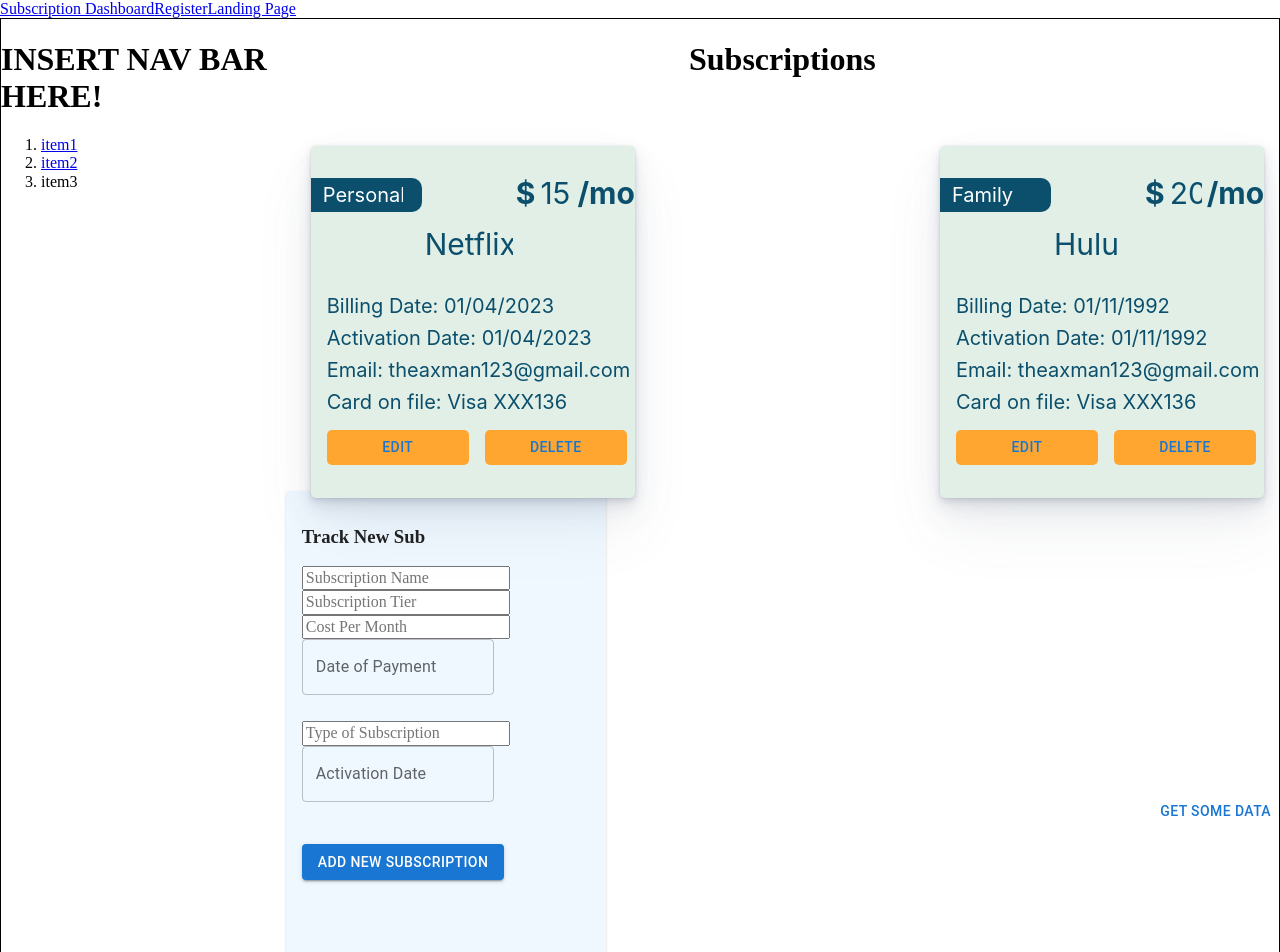
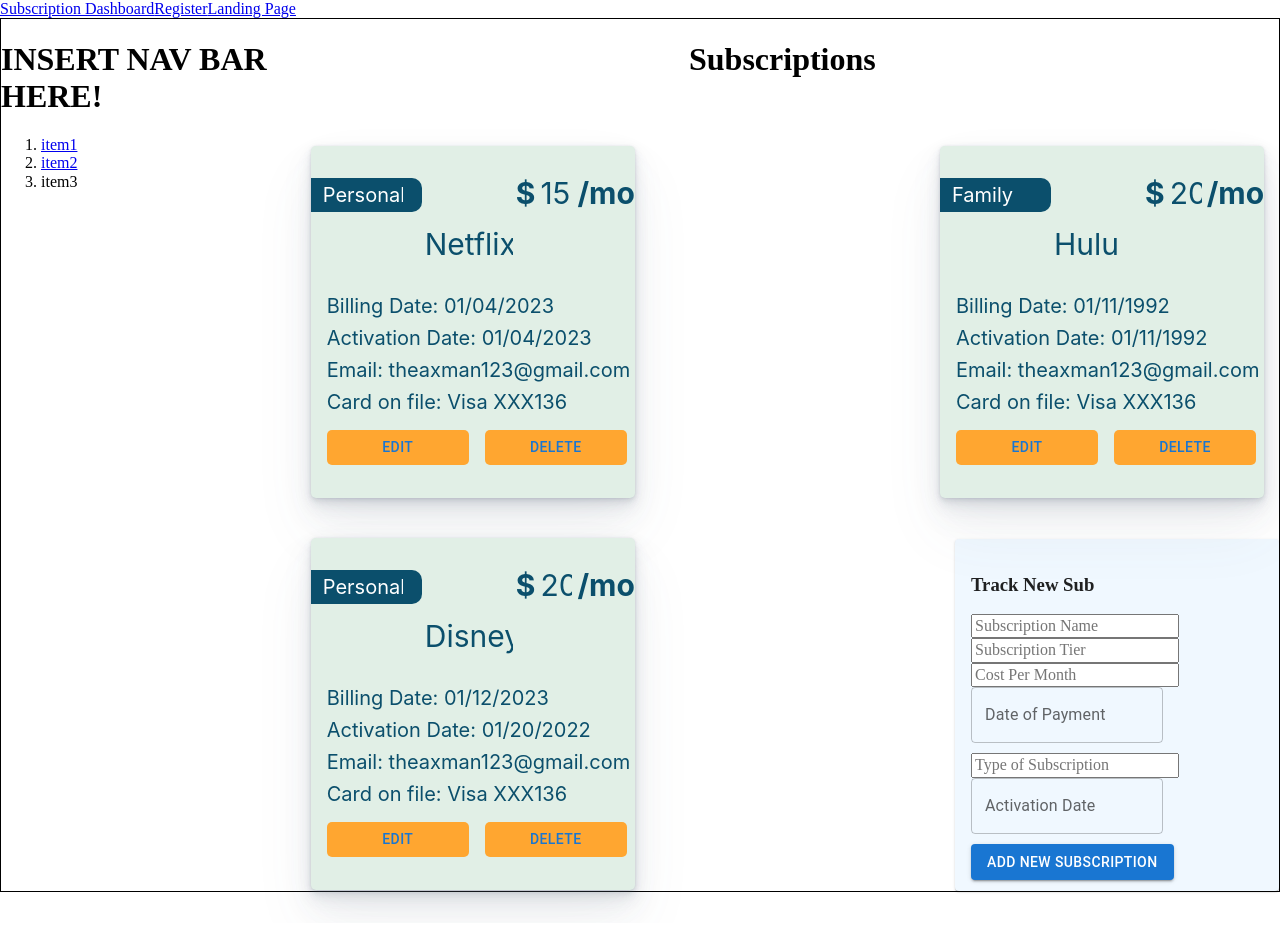
Before and after one commit to Scratch-Tech-Software/Subslify, a React app in the folder client/: page /active in a window 1280 px wide. Shown: the top 952 px of the page. After the commit the page ends 923 px from the top, so only its background shows below. Built offline with nearby package versions, Linux system fonts and the light colour scheme; data requests are answered from the project's data file.

Commit message:
done with CRUD and active page. Need to style track new sub

```diff
--- a/client/db.json
+++ b/client/db.json
@@ -17,6 +17,15 @@
       "paymentDate": "1992-01-11T05:00:00.000Z",
       "subscriptionType": "Family",
       "activationDate": "1992-01-11T05:00:00.000Z"
+    },
+    {
+      "name": "Disney+",
+      "tier": "Family",
+      "cost": "20",
+      "paymentDate": "2023-01-12T05:00:00.000Z",
+      "subscriptionType": "Personal",
+      "activationDate": "2022-01-20T05:00:00.000Z",
+      "id": 3
     }
   ]
 }
--- a/client/src/assets/styles/form-card.scss
+++ b/client/src/assets/styles/form-card.scss
@@ -1,8 +1,13 @@
 .form-card {
   div.MuiPaper-root,
   form {
-    height: 40rem;
-    width: 20rem;
+    width: 324px;
+    height: 352px;
+    margin-top: 3rem;
+  }
+
+  button {
+    margin: none;
   }
 
   div.MuiPaper-root {
@@ -29,7 +34,7 @@
   }
 
   div.formInputDate {
-    margin-bottom: 1rem;
+    // margin-bottom: 1rem;
   }
 
   //MUI input field lengths
@@ -39,6 +44,6 @@
 
   /* controls Button component */
   button.MuiButton-root {
-    margin-top: 1rem;
+    margin: none;
   }
 }
--- a/client/src/components/FormCard.jsx
+++ b/client/src/components/FormCard.jsx
@@ -66,6 +66,7 @@
     fetch(API_URL, options)
       .then((data) => data.json())
       .then((data) => {
+
         setInputs((prevState) => ({
           ...prevState,
           subName: '',
--- a/client/src/pages/Active.jsx
+++ b/client/src/pages/Active.jsx
@@ -2,7 +2,6 @@
 import FormCard from '../components/FormCard';
 import { Button } from '@mui/material';
 import SubCard from '../components/SubCard';
-import moment from 'moment';
 import Title from '../components/Title';
 import '../assets/styles/active.scss';
 import '../assets/styles/sub-card2.scss';
@@ -82,7 +81,7 @@
       <div className='active-cards'>
         {subList}
         <FormCard setSubList={setSubList} fetchData={fetchData} />
-        <Button onClick={fetchData}>Get Some Data</Button>
+        {/* <Button onClick={fetchData}>Get Some Data</Button> */}
       </div>
     </div>
   );
```
